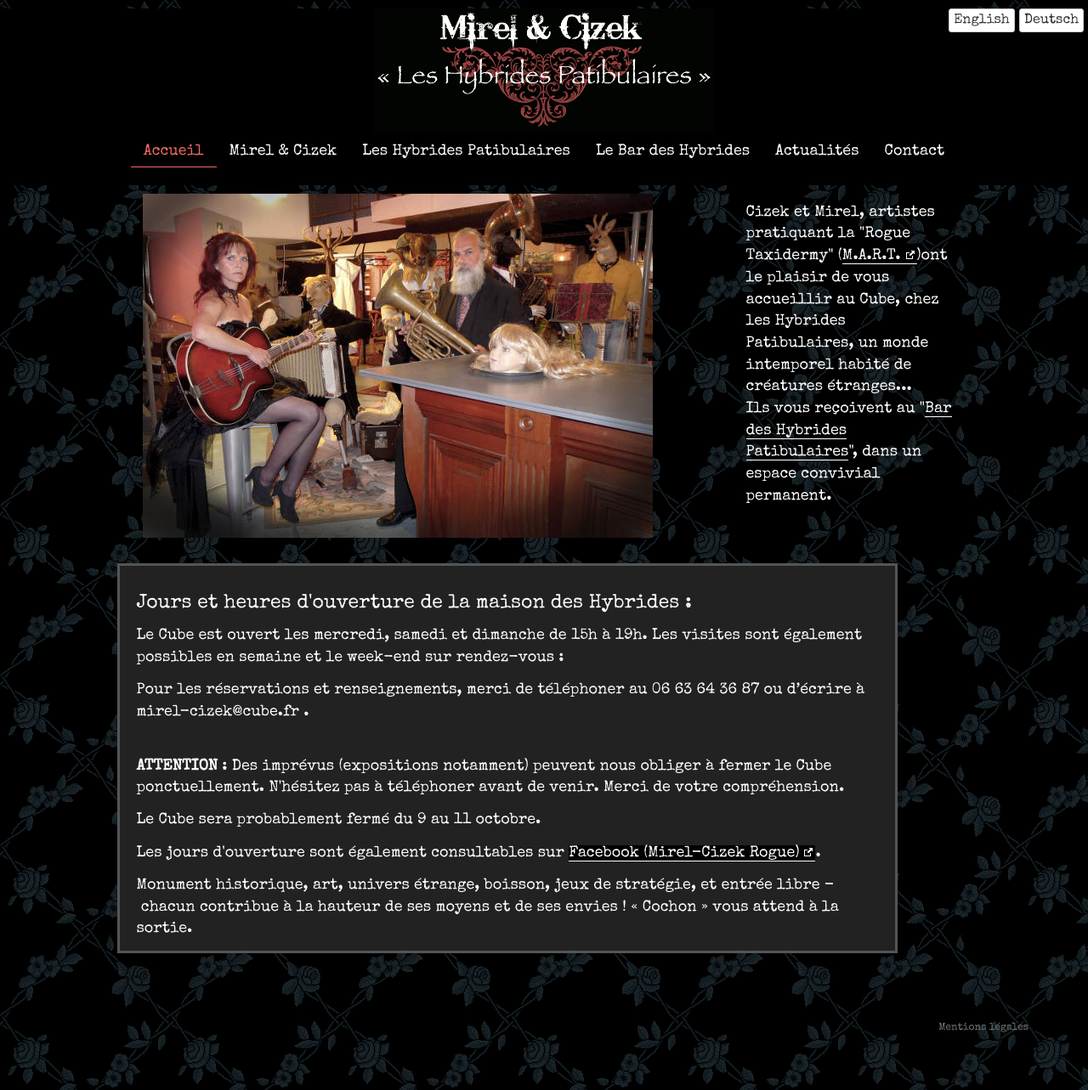
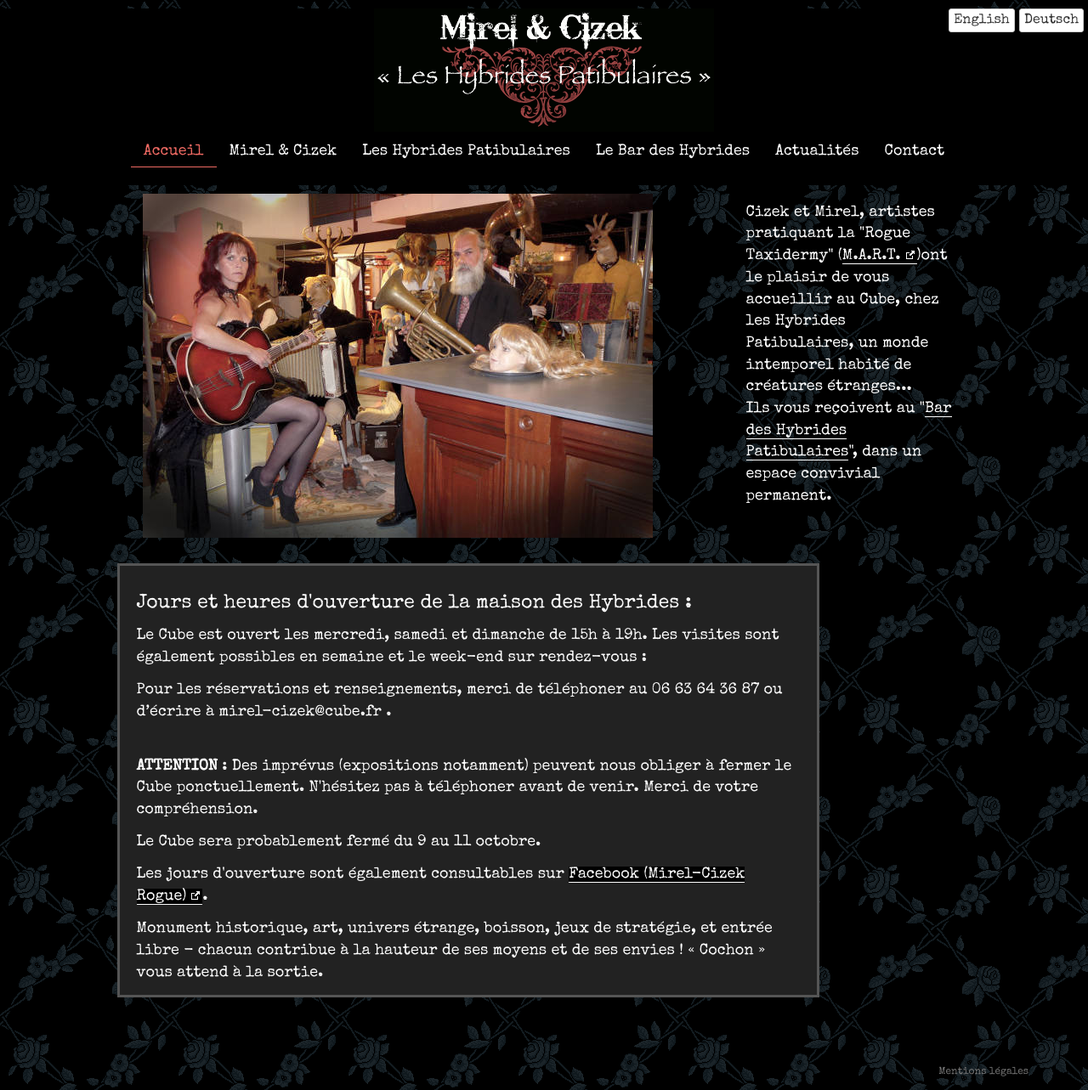
Before and after one commit to le-cube/le-cube.github.io, a Jekyll site: the page built from index.html, in a window 1280 px wide. Shown: the whole page at 85% size. Built offline with Jekyll 4.4.1, drawn with Linux system fonts in a browser that asks for light colours.

Commit message:
Update _horaires.html

```diff
--- a/_includes/_horaires.html
+++ b/_includes/_horaires.html
@@ -1,5 +1,5 @@
 <div class="row">
-    <div class="col-md-10 horaires">
+    <div class="col-md-9 horaires">
         <h4>Jours et heures d'ouverture de la maison des Hybrides :</h4>
 
 <p>Le Cube est ouvert les mercredi, samedi et dimanche de 15h à 19h.  Les visites sont également possibles en semaine et le week-end sur rendez-vous :</p>
```
